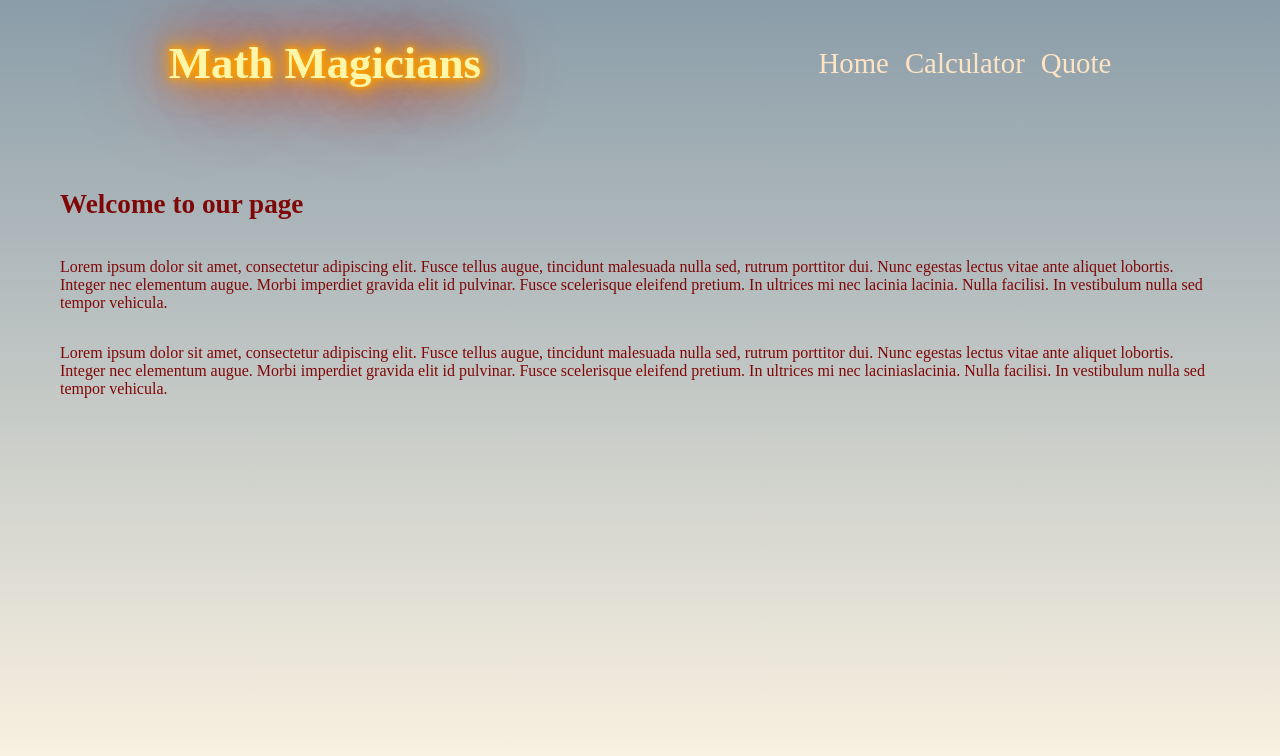
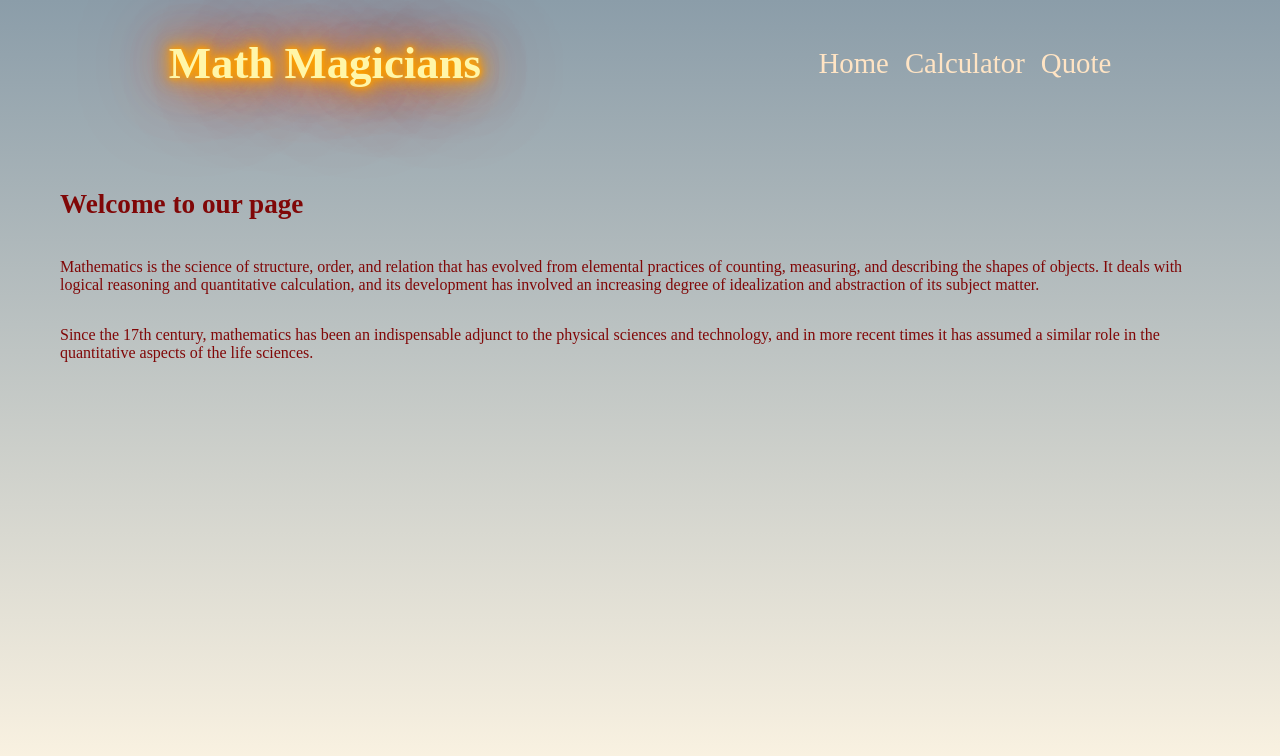
Before and after one commit to Wahaj-Ali/maths-magicians, a React (Create React App) app: page / in a window 1280 px wide. Shown: the top 756 px of the page. Built offline with nearby package versions, Linux system fonts and the light colour scheme.

Commit message:
Update Home.js
updated the description on the home page.

```diff
--- a/src/components/Home.js
+++ b/src/components/Home.js
@@ -6,20 +6,10 @@ const Home = () => (
     <div className="homePage">
       <h2 className="homeHeading">Welcome to our page</h2>
       <p className="homeParagraph">
-        Lorem ipsum dolor sit amet, consectetur adipiscing elit. Fusce tellus
-        augue, tincidunt malesuada nulla sed, rutrum porttitor dui. Nunc egestas
-        lectus vitae ante aliquet lobortis. Integer nec elementum augue. Morbi
-        imperdiet gravida elit id pulvinar. Fusce scelerisque eleifend pretium.
-        In ultrices mi nec lacinia lacinia. Nulla facilisi. In vestibulum nulla
-        sed tempor vehicula.
+      Mathematics is the science of structure, order, and relation that has evolved from elemental practices of counting, measuring, and describing the shapes of objects. It deals with logical reasoning and quantitative calculation, and its development has involved an increasing degree of idealization and abstraction of its subject matter.
       </p>
       <p className="homeParagraph">
-        Lorem ipsum dolor sit amet, consectetur adipiscing elit. Fusce tellus
-        augue, tincidunt malesuada nulla sed, rutrum porttitor dui. Nunc egestas
-        lectus vitae ante aliquet lobortis. Integer nec elementum augue. Morbi
-        imperdiet gravida elit id pulvinar. Fusce scelerisque eleifend pretium.
-        In ultrices mi nec laciniaslacinia. Nulla facilisi. In vestibulum nulla
-        sed tempor vehicula.
+      Since the 17th century, mathematics has been an indispensable adjunct to the physical sciences and technology, and in more recent times it has assumed a similar role in the quantitative aspects of the life sciences.
       </p>
     </div>
   </div>
```
